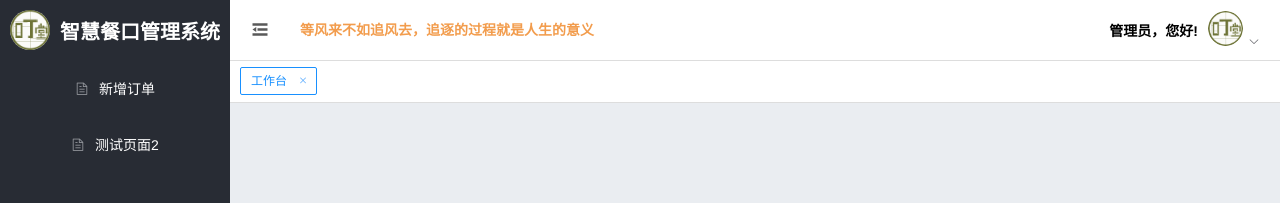
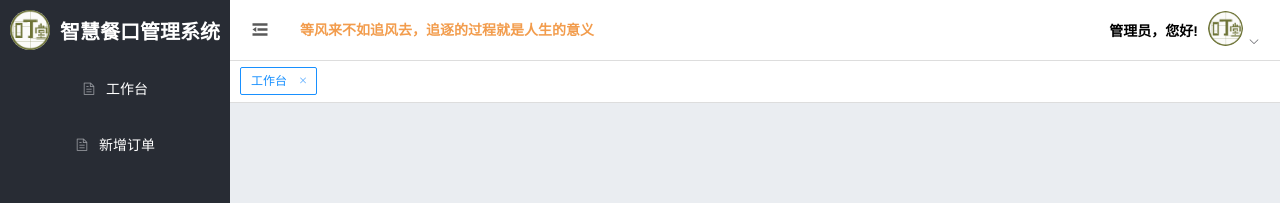
Before and after one commit to OurTeam233/canteen, a Vue app: page /ordering in a window 1280 px wide. Shown: the top 203 px of the page. Built offline with nearby package versions, Linux system fonts and the light colour scheme; sample sign-in values are in the browser's storage.

Commit message:
多标签页基本完成(再改改细节就可以了)

```diff
--- a/src/Layout/Ordering.vue
+++ b/src/Layout/Ordering.vue
@@ -156,11 +156,11 @@ export default {
             //跳转到首页
             this.$router.push("/logout");
           break
-        //修改密码
-        case 'update-password':
-          //消息提示
-            this.msg.success('修改密码')
-          break
+        // //修改密码
+        // case 'update-password':
+        //   //消息提示
+        //     this.msg.success('修改密码')
+        //   break
       }
     },
     // 点击折叠 展开菜单
@@ -248,21 +248,21 @@ export default {
             {
                 id: 'number-01',
                 class: 'fa el-icon-document',
-                path: '/Ordering/NewOrders',
-                label: '新增订单',
-                name: 'home',
-                children:[{
-                  id: 'number-01-01',
-                  label:'第二个',
-                  path: '/Ordering/NewOrders',
-                }]
+                path: '/Ordering/OverallStatistics',
+                label: '工作台',
+                name: 'OverallStatistics',
+                // children:[{
+                //   id: 'number-01-01',
+                //   label:'第二个',
+                //   path: '/Ordering/NewOrders',
+                // }]
             },
             {
                 id: 'number-02',
                 class: 'fa el-icon-document',
-                path: '/test2',
-                label: '测试页面2',
-                name: 'test2'
+                path: '/Ordering/NewOrders',
+                label: '新增订单',
+                name: 'NewOrders'
             },
 
         ]
--- a/src/store/mutations.js
+++ b/src/store/mutations.js
@@ -6,11 +6,11 @@ const mutations = {
   //清空vuex数据
   clearVUEX(state) {
     state.catch_components = []
-    state.activePath = '/Ordering/Statistics'
+    state.activePath = '/Ordering/OverallStatistics'
     state.tabList = [{
-      path: '/Ordering/Statistics',
+      path: '/Ordering/OverallStatistics',
       label: '工作台',
-      name: 'Statistics'
+      name: 'OverallStatistics'
     }]
   },
   // 跳转页面执行
--- a/src/store/state.js
+++ b/src/store/state.js
@@ -4,10 +4,10 @@ const state = {
   catch_components: [],
 
   // 当前选中的菜单 - 默认选择首页
-  activePath: '/Ordering/Statistics',
+  activePath: '/Ordering/OverallStatistics',
   // 菜单项 - 默认包含首页
   tabList: [
-      {path: '/Ordering/Statistics', label: '工作台', name: 'Statistics'}
+      {path: '/Ordering/OverallStatistics', label: '工作台', name: 'OverallStatistics'}
   ]
 }
 
--- a/src/views/Login.vue
+++ b/src/views/Login.vue
@@ -1,50 +1,55 @@
 <template>
   <div class="container">
-
     <el-form ref="form" :model="form" :rules="rules" class="login-box">
       <h2>欢迎登录食堂管理系统</h2>
       <el-form-item label="账号" prop="name">
-        <el-input type="text" placeholder="请输入用户名" v-model="form.username"></el-input>
+        <el-input
+          type="text"
+          placeholder="请输入用户名"
+          v-model="form.username"
+        ></el-input>
       </el-form-item>
       <el-form-item label="密码" prop="password">
-        <el-input type="password" placeholder="请输入密码" v-model="form.password"></el-input>
+        <el-input
+          type="password"
+          placeholder="请输入密码"
+          v-model="form.password"
+        ></el-input>
       </el-form-item>
-      <el-button type="primary"  @click="submitForm('form')">登录</el-button>
-
+      <el-button type="primary" @click="submitForm('form')">登录</el-button>
     </el-form>
-
-
-
   </div>
 </template>
 <script>
-  import { login } from '../api/user.js'
+import { login } from "../api/user.js";
 
 export default {
-    name: 'Login',
-    data(){
+  name: "Login",
+  data() {
     return {
       loading: false,
       form: {
-          username: '',
-          password: '',
-          userType: 2 //用户类型
+        username: "",
+        password: "",
+        userType: 2, //用户类型
       },
       rules: {
-          username: [{
+        username: [
+          {
             required: true,
-              message: '请输入用户名',
-              trigger: 'blur'
+            message: "请输入用户名",
+            trigger: "blur",
           },
         ],
-          password: [{
+        password: [
+          {
             required: true,
-              message: '请输入密码',
-              trigger: 'blur'
+            message: "请输入密码",
+            trigger: "blur",
           },
-          ]
-        }
-      }
+        ],
+      },
+    };
   },
   methods: {
     // 提交登录信息
@@ -55,63 +60,63 @@
         if (valid) {
           this.loading = true;
           // 调用登录接口
-            login(this.form.username, this.form.password, this.form.userType).then(res => {
+          login(
+            this.form.username,
+            this.form.password,
+            this.form.userType
+          ).then((res) => {
             // 商家登录成功
-              if(res.data.success) {
+            if (res.data.success) {
               // console.log("对对对");
-                let result = res.data.rows[0];
-                // 应该是要储存后端传来的token
-                window.sessionStorage.setItem('token', result.token);
-                window.sessionStorage.setItem('userInfo', JSON.stringify(result.userInfo));
-
-              }
-            })
-
-
-            // 成功登录后的缓存数据
-            sessionStorage.setItem('isLogin', 'true');
-            // 保存用户名
-            // sessionStorage.setItem('userName', this.$store.state.userInfo.userName);
+              // let result = res.data.rows[0];
+              // // 应该是要储存后端传来的token
+              // window.sessionStorage.setItem("token", result.token);
+              // window.sessionStorage.setItem(
+              //   "userInfo",
+              //   JSON.stringify(result.userInfo)
+              // );
               // 页面跳转
               this.$router.push({
-              name:'Ordering',
-              params:{
-                name:this.form.username
-              }
+                name: "OverallStatistics",
+                params: {
+                  name: this.form.username,
+                },
               });
             } else {
               this.$message({
                 showClose: true,
-              message: '请输入用户名或密码!',
-              type: 'error'
+                message: "用户名或密码错误!",
+                type: "error",
               });
               return false;
+            }
+          });
+
+          // 成功登录后的缓存数据
+          sessionStorage.setItem("isLogin", "true");
+          // 保存用户名
+          // sessionStorage.setItem('userName', this.$store.state.userInfo.userName);
+        } else {
         }
       });
     },
     resetForm(formName) {
       this.$refs[formName].resetFields();
-      }
-    }
+    },
+  },
 };
-
 </script>
 
-
-
-<style  scoped>
-
-
+<style scoped>
 .login-box {
   /* filter: blur(2px); */
   width: 400px;
   margin: 150px auto;
-    padding:50px;
-    border: 1px solid #DCDFE6;
+  padding: 50px;
+  border: 1px solid #dcdfe6;
   border-radius: 15px;
   /* box-shadow: 0 0 30px #DCDFE6; */
   box-shadow: 0 0 50px 0 rgba(146, 146, 146, 0.63);
   background-color: #fff;
-
 }
 </style>
```
Lines whose indentation alone changed are shown as unchanged.
